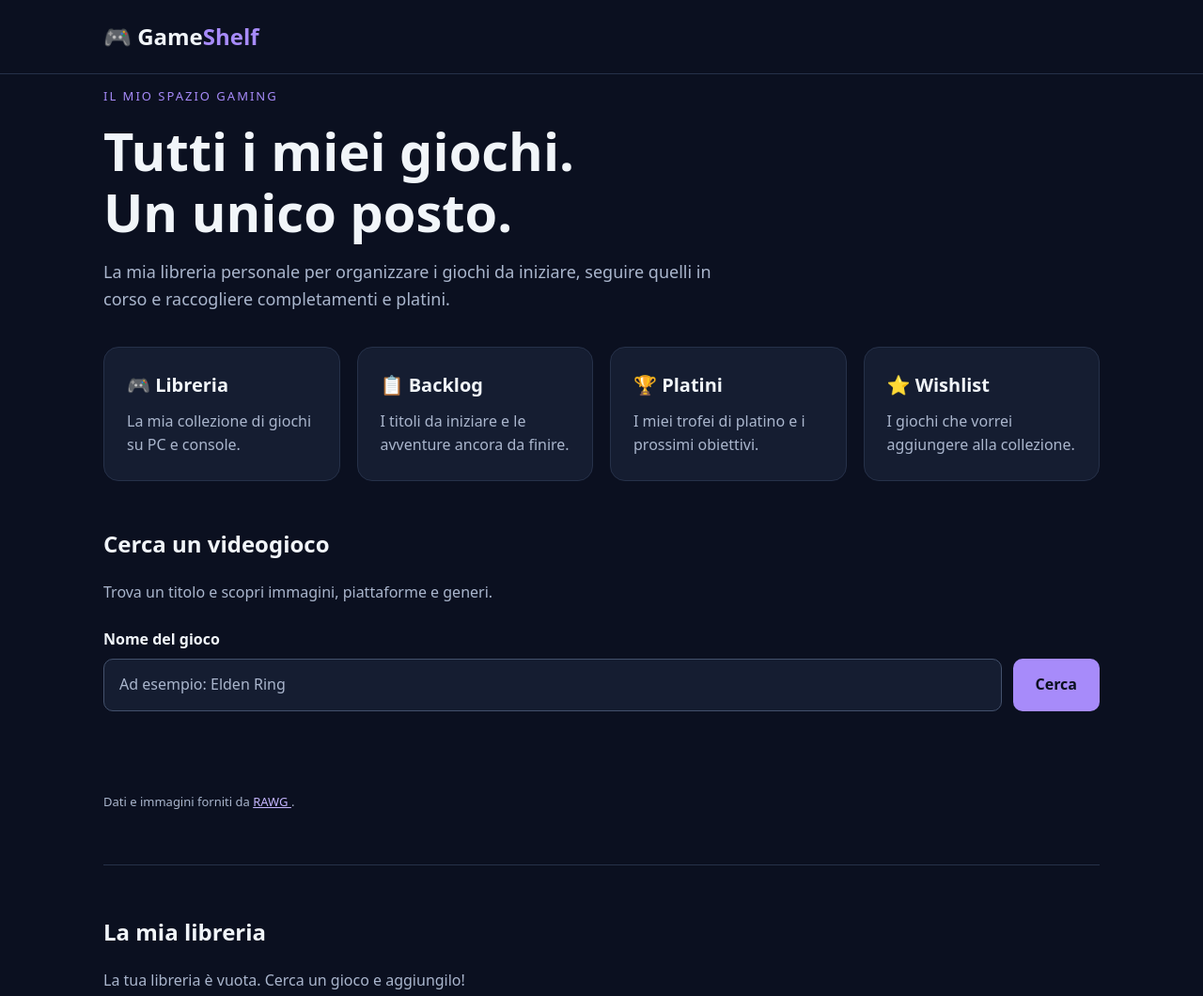
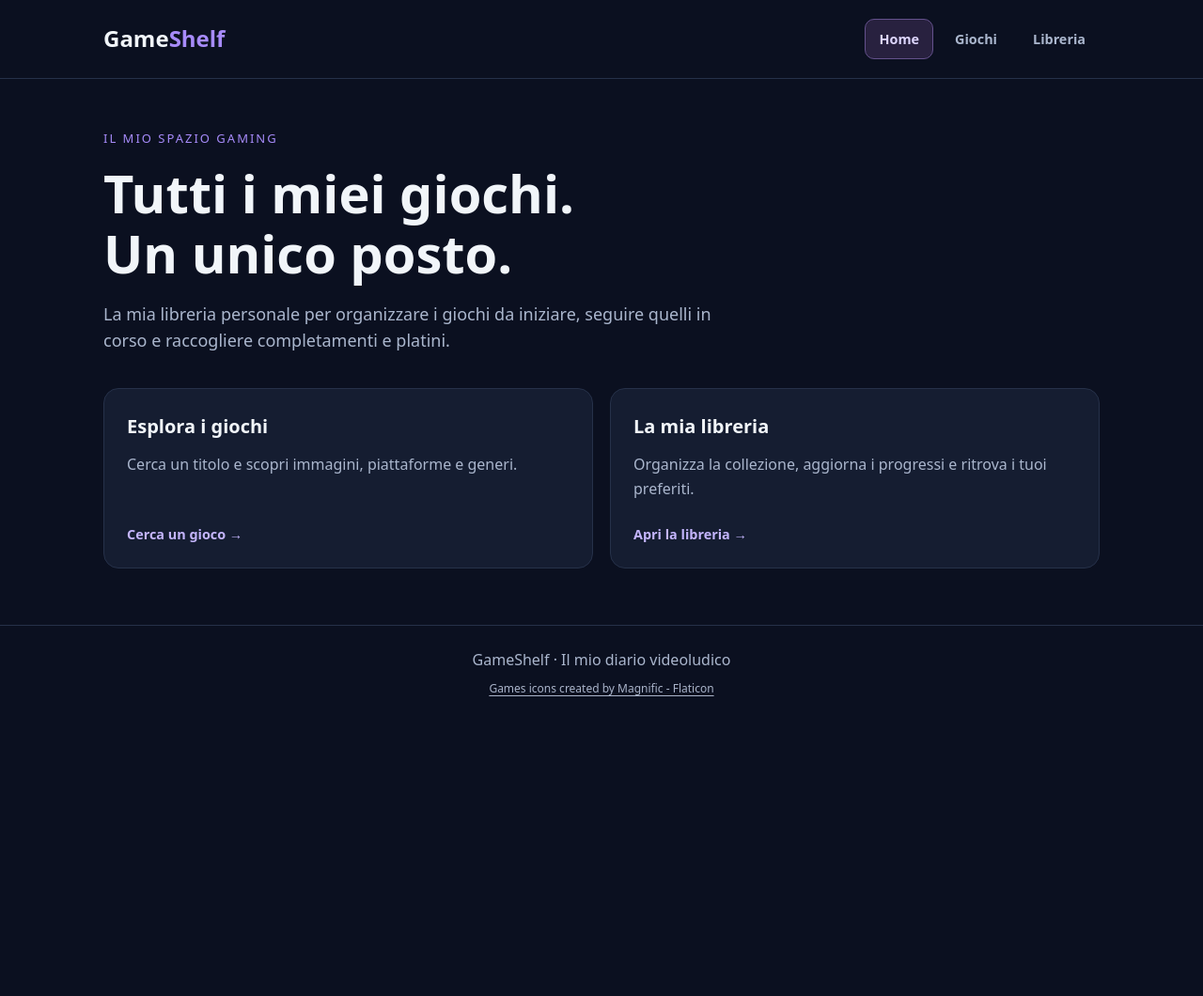
Before and after one commit to zamboChri0/GameShelf, a plain HTML site: page index.html in a window 1280 px wide. Shown: the top 1060 px of the page at 94% size. After the commit the page ends 800 px from the top, so only its background shows below. Drawn offline with Linux system fonts and the light colour scheme.

Commit message:
Separa homepage, ricerca giochi e libreria

```diff
--- a/css/style.css
+++ b/css/style.css
@@ -1139,3 +1139,107 @@
   font-weight: 600;
   white-space: nowrap;
 }
+
+
+
+/* Navigazione tra le pagine */
+
+.barra-sito {
+  display: flex;
+  align-items: center;
+  justify-content: space-between;
+  flex-wrap: wrap;
+  gap: 18px;
+}
+
+.logo-link {
+  color: #f1f5f9;
+  text-decoration: none;
+}
+
+.navigazione-sito {
+  display: flex;
+  align-items: center;
+  flex-wrap: wrap;
+  gap: 8px;
+}
+
+.navigazione-sito a {
+  padding: 9px 14px;
+  border: 1px solid transparent;
+  border-radius: 10px;
+  color: #aab6cd;
+  font-size: 0.9rem;
+  font-weight: 600;
+  text-decoration: none;
+}
+
+.navigazione-sito a:hover {
+  background: #151d31;
+  color: #f1f5f9;
+}
+
+.navigazione-sito a[aria-current="page"] {
+  background: #28213f;
+  border-color: #64518c;
+  color: #ddd6fe;
+}
+
+.logo-link:focus-visible,
+.navigazione-sito a:focus-visible,
+.collegamento-sezione:focus-visible {
+  outline: 3px solid #c4b5fd;
+  outline-offset: 4px;
+}
+
+/* Collegamenti nella homepage */
+
+.collegamento-sezione {
+  display: flex;
+  flex-direction: column;
+  gap: 12px;
+  color: #f1f5f9;
+  text-decoration: none;
+}
+
+.collegamento-sezione:hover {
+  border-color: #a78bfa;
+  background: #1a2239;
+}
+
+.collegamento-sezione h2 {
+  margin: 0;
+}
+
+.azione-sezione {
+  margin-top: auto;
+  padding-top: 12px;
+  color: #c4b5fd;
+  font-size: 0.9rem;
+  font-weight: 600;
+}
+
+/* Sezioni nelle pagine dedicate */
+
+main.contenitore {
+  padding-top: 40px;
+  padding-bottom: 60px;
+}
+
+main > .ricerca-giochi,
+main > .libreria {
+  margin-top: 0;
+  padding-top: 0;
+  border-top: 0;
+}
+
+@media (max-width: 600px) {
+  .barra-sito {
+    flex-direction: column;
+    align-items: flex-start;
+  }
+
+  .navigazione-sito {
+    width: 100%;
+  }
+}
--- a/index.html
+++ b/index.html
@@ -4,18 +4,27 @@
 <head>
   <meta charset="UTF-8">
   <meta name="viewport" content="width=device-width, initial-scale=1.0">
-  <meta name="description" content="GameShelf: la mia libreria di videogiochi, backlog e platini.">
-  <title>GameShelf — La mia libreria gaming</title>
+  <meta name="description"
+    content="GameShelf: la mia libreria di videogiochi, backlog e platini.">
+
+  <title>GameShelf — Home</title>
+
   <link rel="icon" type="image/png" href="./favicon.png?v=1">
-<link rel="stylesheet" href="css/style.css?v=16">
-
-
+  <link rel="stylesheet" href="css/style.css?v=19">
 </head>
 
 <body>
   <header>
-    <div class="contenitore">
-      <div class="logo">🎮 Game<span>Shelf</span></div>
+    <div class="contenitore barra-sito">
+      <a class="logo logo-link" href="index.html">
+        Game<span>Shelf</span>
+      </a>
+
+      <nav class="navigazione-sito" aria-label="Navigazione principale">
+        <a href="index.html" aria-current="page">Home</a>
+        <a href="giochi.html">Giochi</a>
+        <a href="libreria.html">Libreria</a>
+      </nav>
     </div>
   </header>
 
@@ -29,156 +38,36 @@
       seguire quelli in corso e raccogliere completamenti e platini.
     </p>
 
-    <section class="griglia" aria-label="Sezioni in programma">
-      <article class="scheda">
-        <h2>🎮 Libreria</h2>
-        <p>La mia collezione di giochi su PC e console.</p>
-      </article>
+    <section class="griglia" aria-label="Esplora GameShelf">
+      <a class="scheda collegamento-sezione" href="giochi.html">
+        <h2>Esplora i giochi</h2>
+        <p>
+          Cerca un titolo e scopri immagini, piattaforme e generi.
+        </p>
+        <span class="azione-sezione">Cerca un gioco →</span>
+      </a>
 
-      <article class="scheda">
-        <h2>📋 Backlog</h2>
-        <p>I titoli da iniziare e le avventure ancora da finire.</p>
-      </article>
-
-      <article class="scheda">
-        <h2>🏆 Platini</h2>
-        <p>I miei trofei di platino e i prossimi obiettivi.</p>
-      </article>
-
-      <article class="scheda">
-        <h2>⭐ Wishlist</h2>
-        <p>I giochi che vorrei aggiungere alla collezione.</p>
-      </article>
+      <a class="scheda collegamento-sezione" href="libreria.html">
+        <h2>La mia libreria</h2>
+        <p>
+          Organizza la collezione, aggiorna i progressi
+          e ritrova i tuoi preferiti.
+        </p>
+        <span class="azione-sezione">Apri la libreria →</span>
+      </a>
     </section>
-
-    <section class="ricerca-giochi" aria-labelledby="titolo-ricerca">
-      <h2 id="titolo-ricerca">Cerca un videogioco</h2>
-
-      <p>
-        Trova un titolo e scopri immagini, piattaforme e generi.
-      </p>
-
-      <form id="form-ricerca" class="barra-ricerca">
-        <label for="nome-gioco">Nome del gioco</label>
-
-        <div class="campi-ricerca">
-          <input type="search" id="nome-gioco" name="search" placeholder="Ad esempio: Elden Ring" minlength="2"
-            maxlength="100" required>
-
-          <button type="submit" id="pulsante-ricerca">
-            Cerca
-          </button>
-        </div>
-      </form>
-
-      <p id="messaggio-ricerca" role="status"></p>
-
-      <div id="risultati-ricerca" class="griglia"></div>
-
-      <p class="crediti">
-        Dati e immagini forniti da
-        <a href="https://rawg.io/" target="_blank" rel="noopener noreferrer">
-          RAWG
-        </a>.
-      </p>
-    </section>
-
-    <section class="libreria" aria-labelledby="titolo-libreria">
-      <h2 id="titolo-libreria">La mia libreria</h2>
-
-      <p id="messaggio-libreria" role="status"></p>
-
-      <div class="strumenti-backup">
-        <button type="button" id="esporta-backup">
-          Esporta backup
-        </button>
-
-        <button type="button" id="importa-backup">
-          Importa backup
-        </button>
-
-        <input type="file" id="file-backup" accept=".json,application/json" hidden>
-      </div>
-
-      <p id="messaggio-backup" role="status"></p>
-
-      <div class="filtri-libreria">
-        <label class="ricerca-libreria">
-          Cerca nella tua libreria
-          <input type="search" id="ricerca-libreria" placeholder="Scrivi il titolo di un gioco...">
-        </label>
-
-        <div class="riga-filtri">
-          <label>
-            Stato
-            <select id="filtro-stato">
-              <option value="">Tutti gli stati</option>
-              <option value="Da iniziare">Da iniziare</option>
-              <option value="In corso">In corso</option>
-              <option value="In pausa">In pausa</option>
-              <option value="Finito">Finito</option>
-              <option value="Abbandonato">Abbandonato</option>
-            </select>
-
-          </label>
-
-          <label>
-            Piattaforma
-            <select id="filtro-piattaforma">
-              <option value="">Tutte le piattaforme</option>
-            </select>
-          </label>
-
-          <label>
-            Ordina per
-            <select id="ordine-libreria">
-              <option value="recenti">Ultimi aggiunti</option>
-              <option value="titolo">Titolo A–Z</option>
-            </select>
-          </label>
-        </div>
-
-        <div class="azioni-filtri">
-          <label class="filtro-platino">
-            <input type="checkbox" id="filtro-platino">
-            Solo platinati
-          </label>
-          <label class="filtro-preferiti">
-            <input type="checkbox" id="filtro-preferiti">
-            Solo preferiti
-          </label>
-
-
-          <button type="button" id="azzera-filtri">
-            Azzera filtri
-          </button>
-        </div>
-      </div>
-
-      <div id="lista-libreria" class="griglia"></div>
-    </section>
-
-
   </main>
 
   <footer>
     GameShelf · Il mio diario videoludico
+
     <p class="crediti-icone">
-      <a href="https://www.flaticon.com/free-icons/games" title="games icons">
+      <a href="https://www.flaticon.com/free-icons/games"
+        title="games icons">
         Games icons created by Magnific - Flaticon
       </a>
     </p>
-
   </footer>
-
-<script src="js/storage.js?v=11"></script>
-<script src="js/libreria.js?v=12"></script>
-<script src="js/ricerca.js?v=10"></script>
-<script src="js/backup.js?v=11"></script>
-
-
-
-
 </body>
 
 </html>
--- a/js/ricerca.js
+++ b/js/ricerca.js
@@ -92,7 +92,7 @@ function creaSchedaGioco(gioco) {
   piattaforme.textContent =
     `Piattaforme: ${(gioco.platforms || []).join(", ") || "Non disponibili"}`;
 
-      scheda.appendChild(piattaforme);
+  scheda.appendChild(piattaforme);
 
   const formAggiunta = document.createElement("form");
   formAggiunta.className = "form-aggiunta";
@@ -153,10 +153,6 @@ function creaSchedaGioco(gioco) {
 
       messaggio.textContent = risultato.messaggio;
 
-      if (risultato.aggiunto) {
-        mostraLibreria();
-      }
-
     } catch (errore) {
       console.error("Errore nel salvataggio:", errore);
 
```
Also changed, not shown: giochi.html (added, +84 -0 lines), libreria.html (added, +128 -0 lines).
